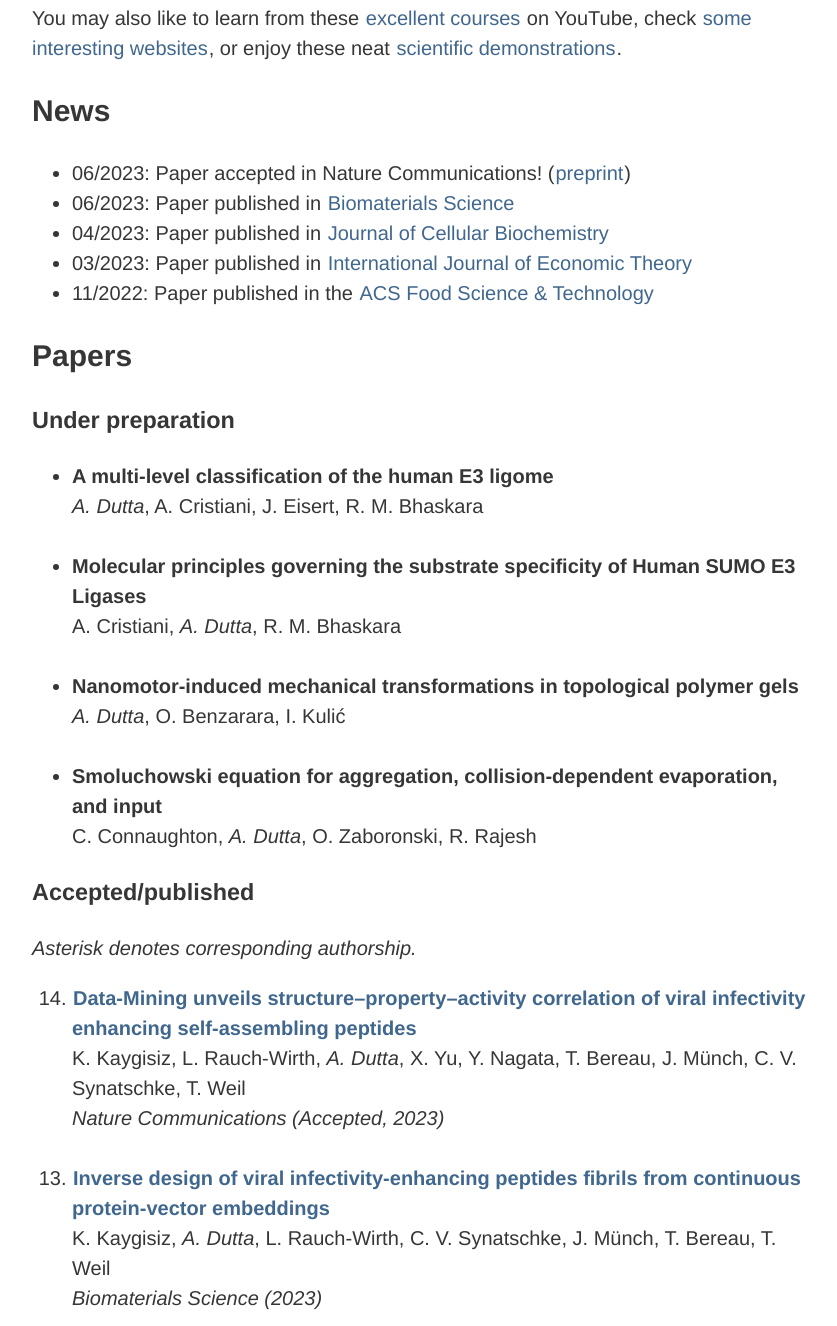
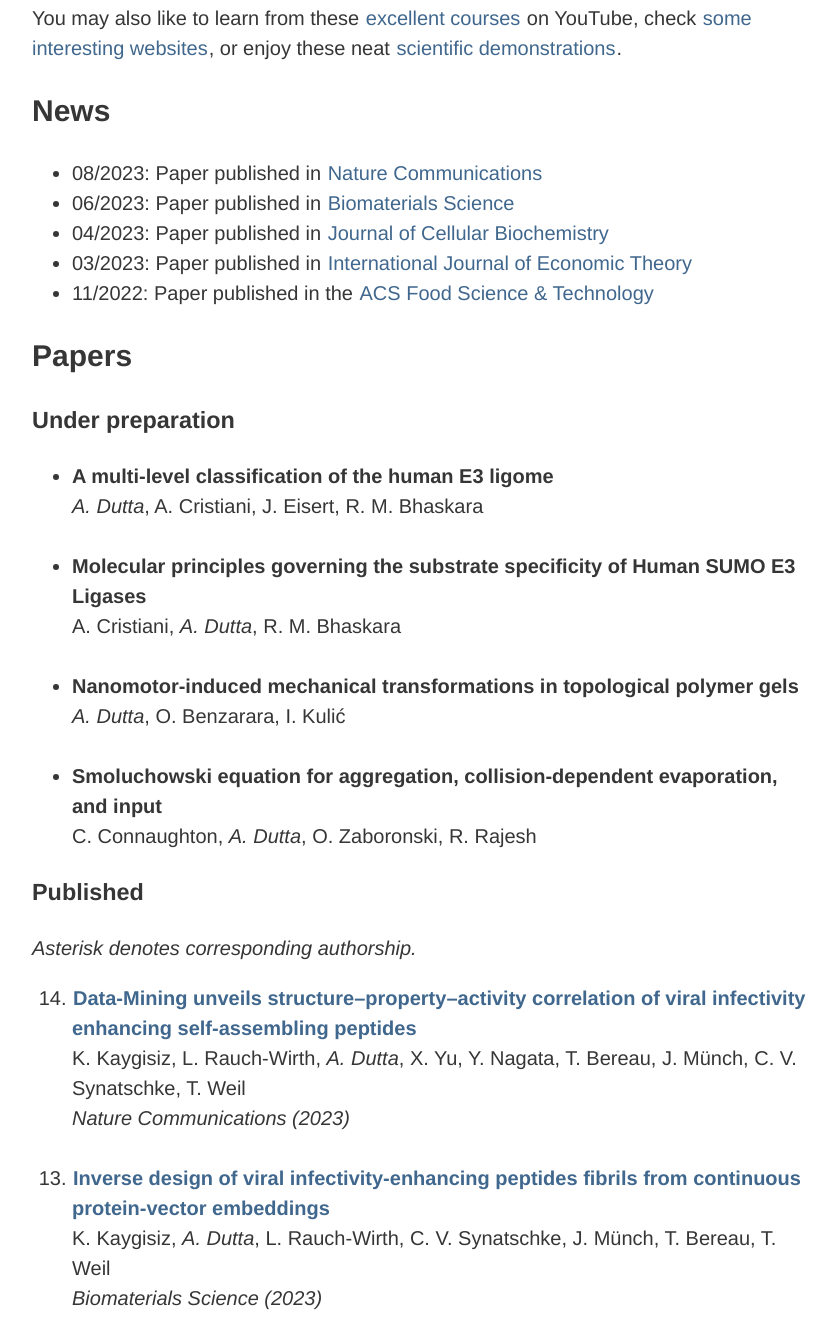
Before and after one commit to arghyadutta/arghyadutta.github.io, a plain HTML site: page index.html in a window 1280 px wide. Shown: the part 943-2269 px from the top of the page, without its empty margins (216-1053 px from the left). Drawn offline with Linux system fonts and the light colour scheme.

Commit message:
Last updated on 2023-08-23 15:38:22

```diff
--- a/index.html
+++ b/index.html
@@ -61,7 +61,7 @@ I deeply care about scientific writing. Over time, I've compiled and curated
 
 <h2>News</h2>
 <ul>
-<li>06/2023: Paper accepted in Nature Communications! (<a href="https://chemrxiv.org/engage/chemrxiv/article-details/63e2559c1f23f0032d479094">preprint</a>)</li>
+<li>08/2023: Paper published in <a href="https://www.nature.com/articles/s41467-023-40663-6">Nature Communications</a></li>
 <li>06/2023: Paper published in <a href="https://doi.org/10.1039/D3BM00412K">Biomaterials Science</a></li>
 <li>04/2023: Paper published in <a href="https://doi.org/10.1002/jcb.30405">Journal of Cellular Biochemistry</a></li>
 <li>03/2023: Paper published in <a href="https://doi.org/10.1111/ijet.12373">International Journal of Economic Theory</a></li>
@@ -94,7 +94,7 @@ C. Connaughton, <u>A. Dutta</u>, O. Zaboronski, R. Rajesh<br>
 
 </ul>
 
-<h3>Accepted/published</h3>
+<h3>Published</h3>
 
 <p>
 <em>Asterisk denotes corresponding authorship.</em>
@@ -103,9 +103,9 @@ C. Connaughton, <u>A. Dutta</u>, O. Zaboronski, R. Rajesh<br>
 <ol reversed>
 
 <li>
-<strong><a href="https://doi.org/10.26434/chemrxiv-2023-hfqxb">Data-Mining unveils structure–property–activity correlation of viral infectivity enhancing self-assembling peptides</a></strong><br>
+<strong><a href="https://www.nature.com/articles/s41467-023-40663-6">Data-Mining unveils structure–property–activity correlation of viral infectivity enhancing self-assembling peptides</a></strong><br>
 K. Kaygisiz, L. Rauch-Wirth, <u>A. Dutta</u>, X. Yu, Y. Nagata, T. Bereau, J. Münch, C. V. Synatschke, T. Weil<br>
-<em>Nature Communications (Accepted, 2023)</em>
+<em>Nature Communications (2023)</em>
 </li><br>
 
 <li>
```
Also changed, not shown: 2 other files.
